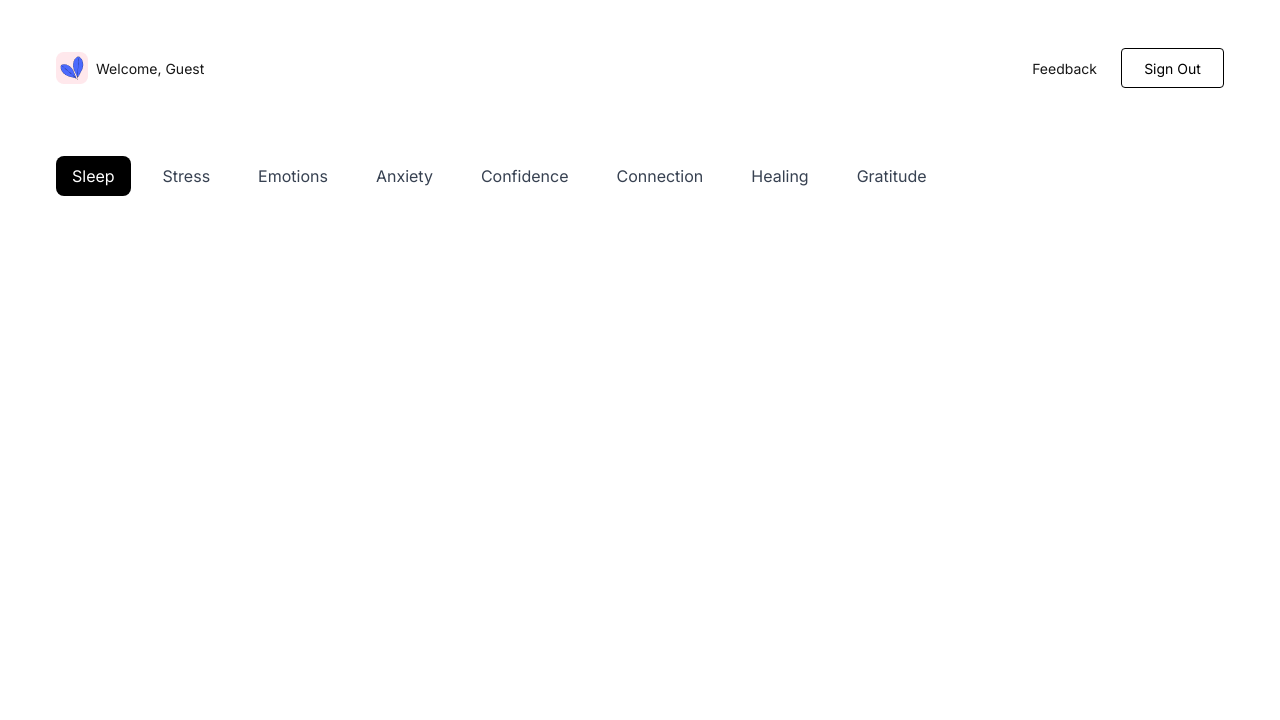
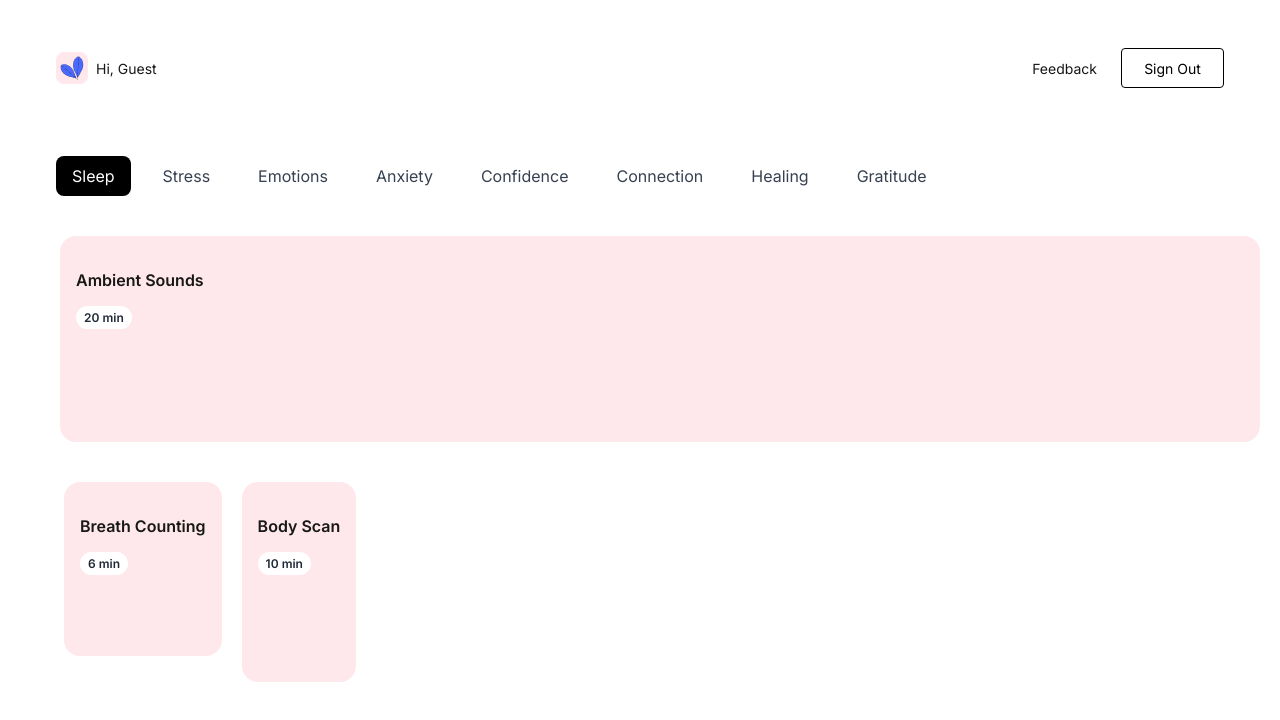
Before and after one commit to tobilobasalawu/minfulMoments, a Next.js app: page /moments in a window 1280 px wide. Shown: the top 720 px of the page. Built offline with nearby package versions, Linux system fonts and the light colour scheme; no server answers.

Commit message:
structuring cards on the page

```diff
--- /dev/null
+++ b/src/app/components/card.js
@@ -0,0 +1,14 @@
+const Card = ({ title, duration, imageSrc, weight, height, color }) => {
+  return (
+    <div style={{ backgroundColor: color, height }} className={`bg-[${color}] w-${weight} pr-4 px-4 rounded-[16px] cursor-pointer`}>
+      <div className={`card ${weight}`} style={{ height }}>
+        <div className="pt-8">
+          <p className="text-l font-semibold pb-3">{title}</p>
+          <span className={"bg-[#ffffff] text-gray-800 text-xs font-semibold px-2 py-1 rounded-full"}>{duration} min</span>
+        </div>
+      </div>
+    </div>
+  );
+};
+
+export default Card;
--- a/src/app/moments/page.js
+++ b/src/app/moments/page.js
@@ -5,6 +5,7 @@ import { SignOutButton } from "@clerk/nextjs"
 import Image from "next/image"
 import { useUser } from "@clerk/nextjs"
 import Selection from "../components/selection"
+import Card from "../components/card"
 
 export default function momentsPage(){
   const { user } = useUser();
@@ -15,12 +16,20 @@ export default function momentsPage(){
         className="fixed top-0 left-0 w-full z-10"
         signInText="Sign Out"
         SignInButtonComponent={SignOutButton}
-        headerText={user ? `Hi, ${user.fullName}` : "Welcome, Guest"}
+        headerText={user ? `Hi, ${user.firstName}` : "Hi, Guest"}
         imageSrc={user && user.profileImage ? user.profileImage : "/userImage.png"}
       />
       <div className="flex pt-5 overflow-x-auto">
         <Selection />
       </div>
+
+      <div className="flex flex-col pt-10 pl-10 mx-5 gap-5">
+        <Card title={"Ambient Sounds"} duration={"20"} imageSrc={"/ambient.png"} weight={"full"} height={"206px"} color={"#FFE8EC"}/>
+        <div className="flex pt-5 pl-1 gap-5">
+          <Card title={"Breath Counting"} duration={"6"} imageSrc={"/mindful.png"} weight={"1/2"} height={"174px"} color={"#FFE8EC"}/>
+          <Card title={"Body Scan"} duration={"10"} imageSrc={"/body.png"} weight={"1/2"} height={"200px"} color={"#FFE8EC"}/>
+        </div>
+      </div>
     </div>
   )
 }
```
Also changed, not shown: public/ambient.png (added).
